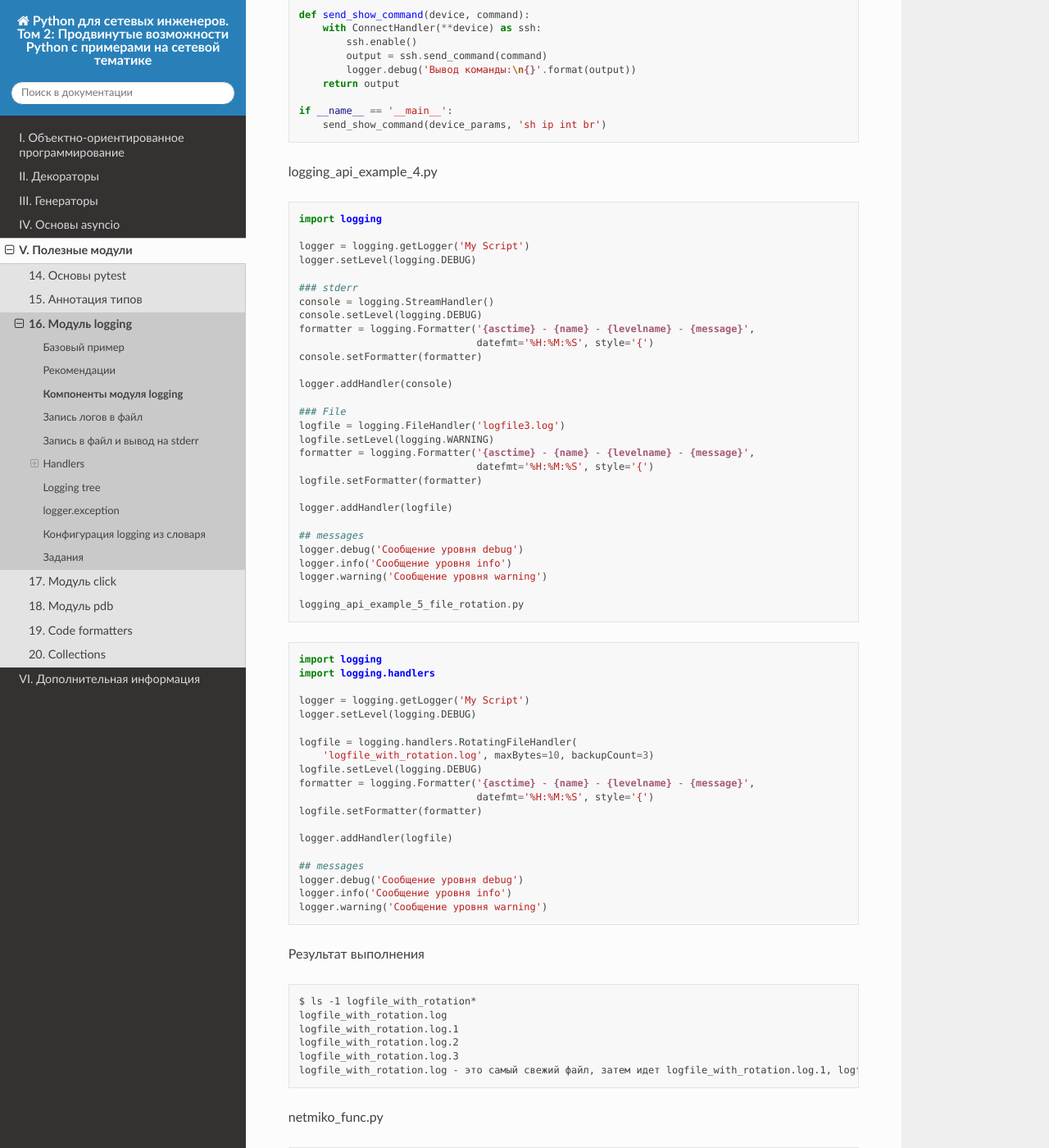
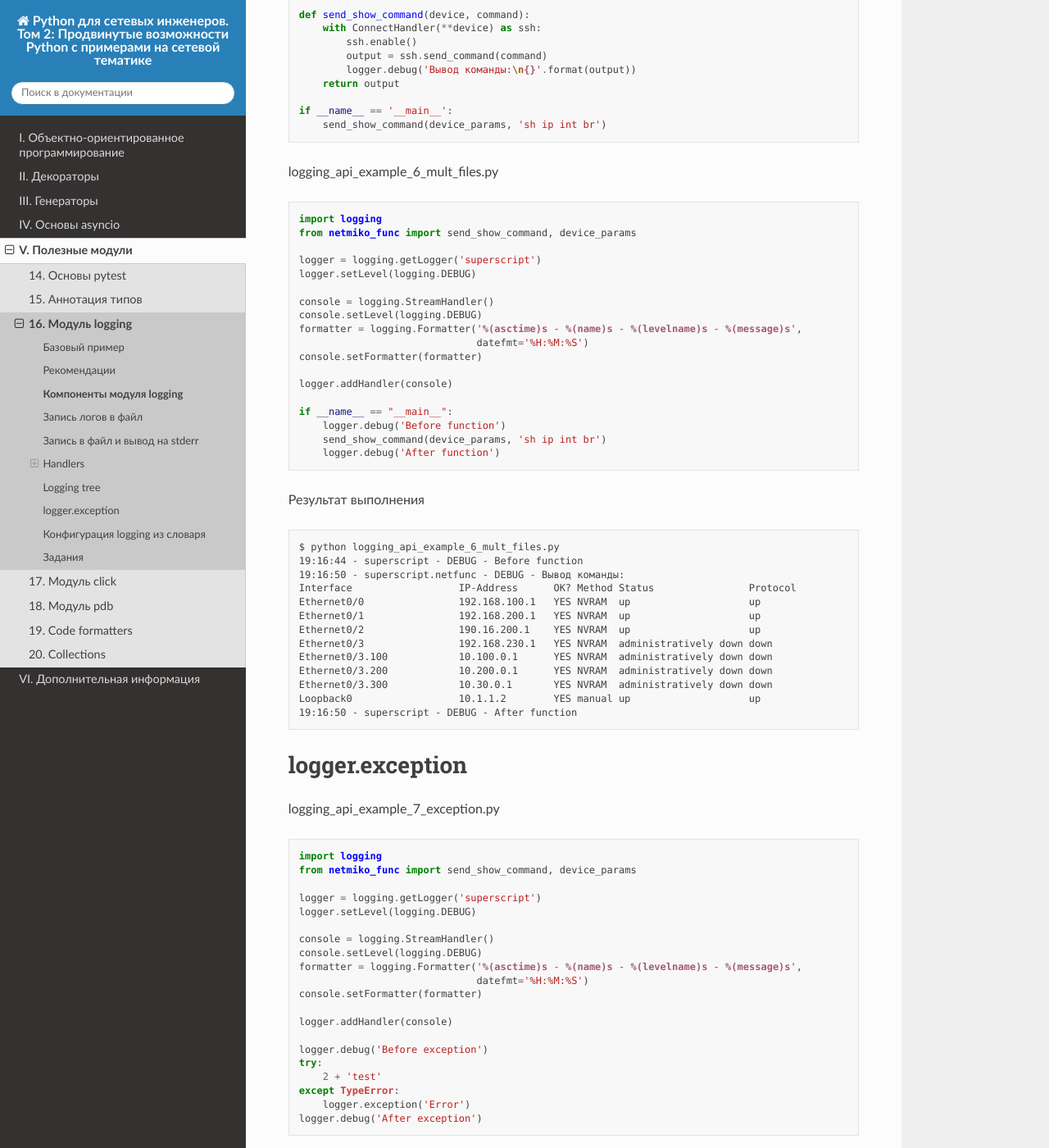
Before and after one commit to natenka/advpyneng-book, a Sphinx documentation site: the page built from docs/source/book/16_logging/components.rst, in a window 1280 px wide and 1400 px high, scrolled down 4454 px. Shown: the whole window at 82% size. Built offline with Sphinx 7.4.7 and the Read the Docs theme 2.0.0, drawn with Linux system fonts in a browser that asks for light colours; pages that are not in the unit, such as notebooks, are missing from menus; some of the changed text lies outside the part shown.

Commit message:
logging chapter draft

```diff
--- a/docs/source/book/16_logging/components.rst
+++ b/docs/source/book/16_logging/components.rst
@@ -241,104 +241,6 @@
 Logging tree
 ------------
 
-netmiko_func.py
-
-.. code:: python
-
-
-    import logging
-    from netmiko import ConnectHandler
-
-
-    logger = logging.getLogger('superscript.netfunc')
-    #logger = logging.getLogger('netfunc')
-
-    device_params = {
-         'device_type': 'cisco_ios',
-         'ip': '192.168.100.1',
-         'username': 'cisco',
-         'password': 'cisco',
-         'secret': 'cisco'}
-
-
-    def send_show_command(device, command):
-        with ConnectHandler(**device) as ssh:
-            ssh.enable()
-            output = ssh.send_command(command)
-            logger.debug('Вывод команды:\n{}'.format(output))
-        return output
-
-    if __name__ == '__main__':
-        send_show_command(device_params, 'sh ip int br')
-
-
-logging_api_example_4.py
-
-.. code:: python
-
-    import logging
-
-    logger = logging.getLogger('My Script')
-    logger.setLevel(logging.DEBUG)
-
-    ### stderr
-    console = logging.StreamHandler()
-    console.setLevel(logging.DEBUG)
-    formatter = logging.Formatter('{asctime} - {name} - {levelname} - {message}',
-                                  datefmt='%H:%M:%S', style='{')
-    console.setFormatter(formatter)
-
-    logger.addHandler(console)
-
-    ### File
-    logfile = logging.FileHandler('logfile3.log')
-    logfile.setLevel(logging.WARNING)
-    formatter = logging.Formatter('{asctime} - {name} - {levelname} - {message}',
-                                  datefmt='%H:%M:%S', style='{')
-    logfile.setFormatter(formatter)
-
-    logger.addHandler(logfile)
-
-    ## messages
-    logger.debug('Сообщение уровня debug')
-    logger.info('Сообщение уровня info')
-    logger.warning('Сообщение уровня warning')
-
-    logging_api_example_5_file_rotation.py
-
-.. code:: python
-
-    import logging
-    import logging.handlers
-
-    logger = logging.getLogger('My Script')
-    logger.setLevel(logging.DEBUG)
-
-    logfile = logging.handlers.RotatingFileHandler(
-        'logfile_with_rotation.log', maxBytes=10, backupCount=3)
-    logfile.setLevel(logging.DEBUG)
-    formatter = logging.Formatter('{asctime} - {name} - {levelname} - {message}',
-                                  datefmt='%H:%M:%S', style='{')
-    logfile.setFormatter(formatter)
-
-    logger.addHandler(logfile)
-
-    ## messages
-    logger.debug('Сообщение уровня debug')
-    logger.info('Сообщение уровня info')
-    logger.warning('Сообщение уровня warning')
-
-Результат выполнения
-
-::
-
-    $ ls -1 logfile_with_rotation*
-    logfile_with_rotation.log
-    logfile_with_rotation.log.1
-    logfile_with_rotation.log.2
-    logfile_with_rotation.log.3
-    logfile_with_rotation.log - это самый свежий файл, затем идет logfile_with_rotation.log.1, logfile_with_rotation.log.2 и тд.
-
 
 netmiko_func.py
 
```
